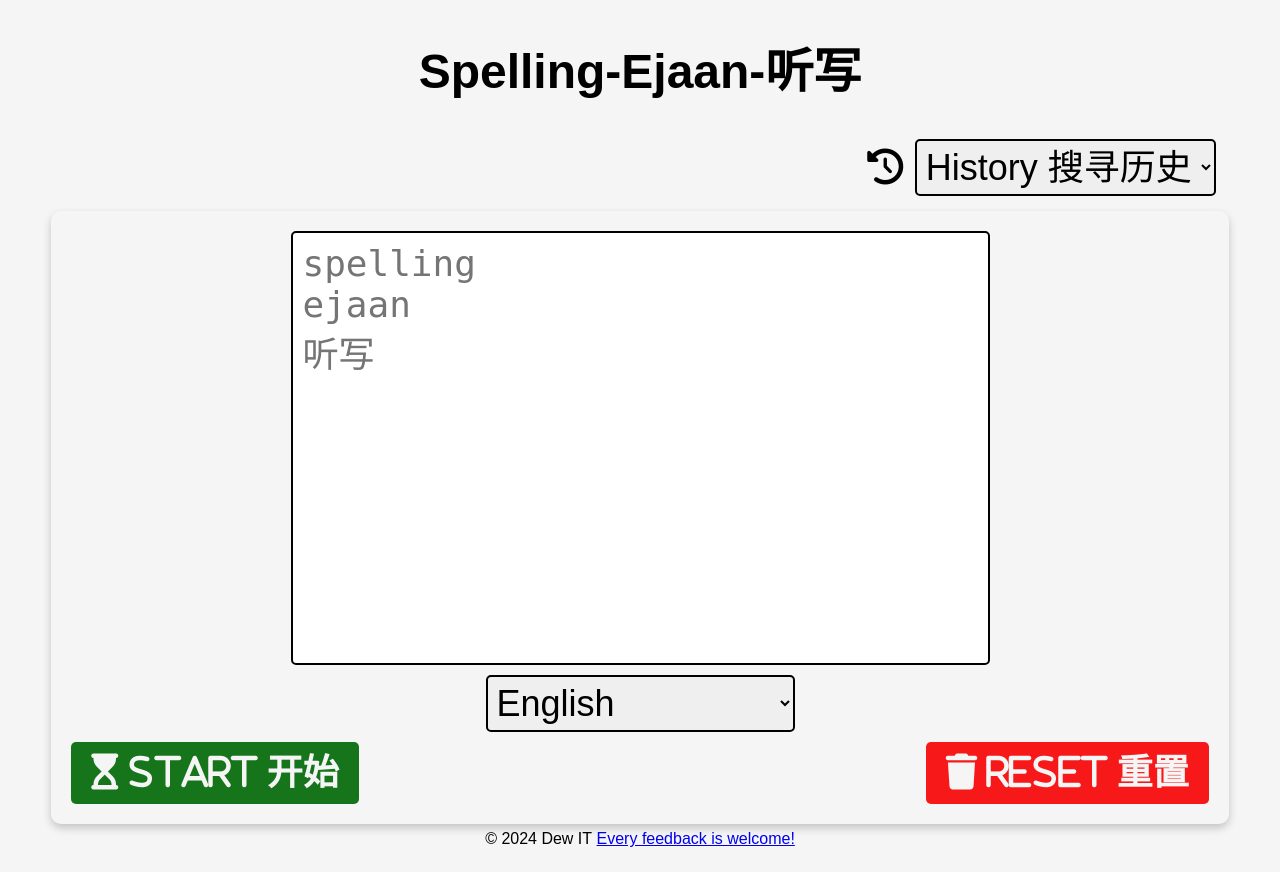
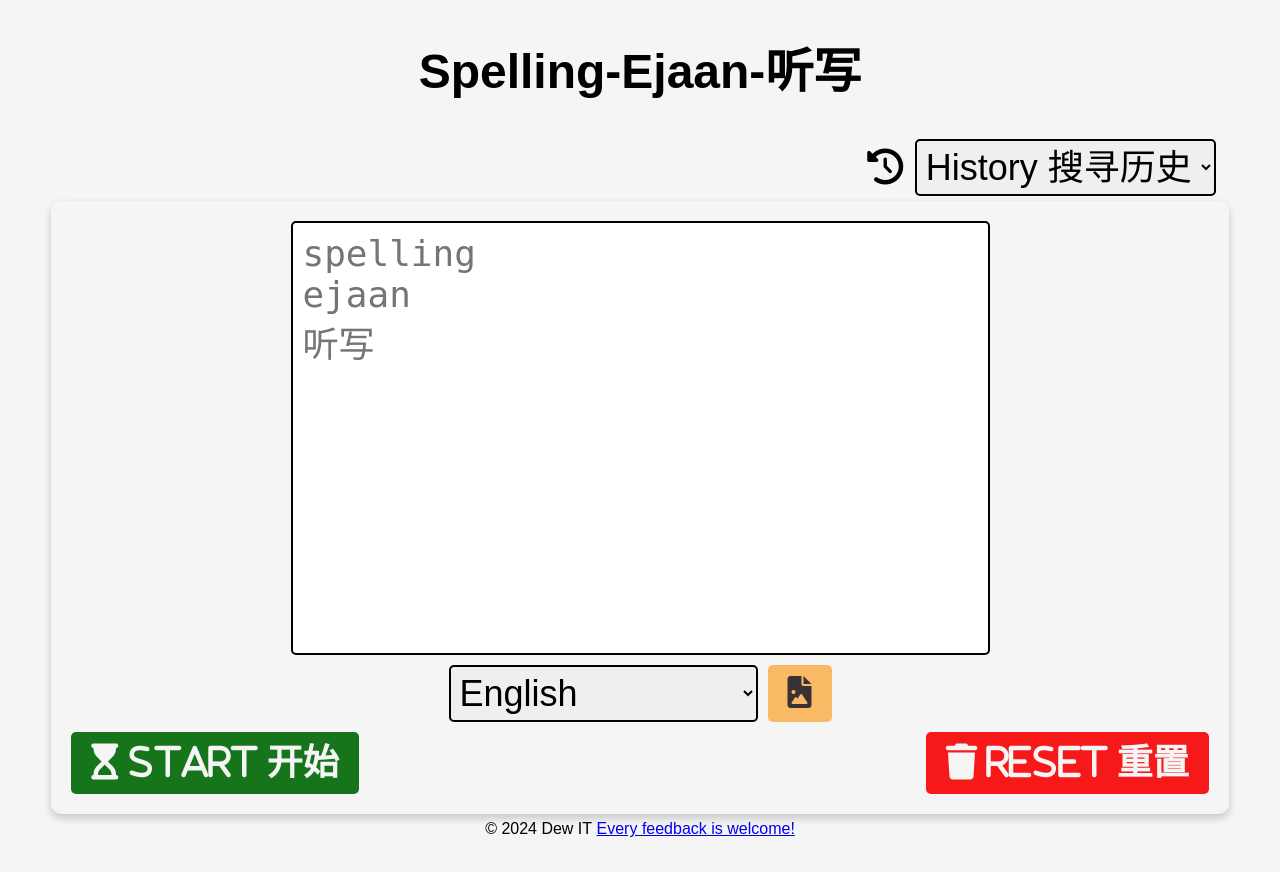
Before and after one commit to dewchan01/spell_eja, a Flask app: page / in a window 1280 px wide. After the commit the page ends 837 px from the top, so only its background shows below. Run offline with Flask 3, Linux system fonts and the light colour scheme.

Commit message:
roll out new feature: img to txt

```diff
--- a/app/api.py
+++ b/app/api.py
@@ -2,7 +2,11 @@
 from pypinyin import Style, pinyin
 from app import app
 from gtts import gTTS
+from PIL import Image
+
 import os
+import cv2
+import pytesseract
 
 words = []
 lang = None
@@ -61,5 +65,19 @@
     data = request.args.get('data')
     pinyin_result = pinyin(data)
     pinyin_text = ' '.join([''.join(item) for item in pinyin_result])
+    return jsonify({'pinyin': pinyin_text})
 
-    return jsonify({'pinyin': pinyin_text})
+@app.route('/ocr', methods=['POST'])
+def ocr_api():
+    if 'image' not in request.files:
+        return jsonify({'error': 'No image file provided\n没有提供图像文件'}), 400
+
+    image_file = request.files['image']
+    image_path = './app/static/images/uploaded_image.jpg'
+    image_file.save(image_path)
+    image = cv2.imread(image_path)
+    gray = cv2.cvtColor(image, cv2.COLOR_BGR2GRAY)
+    text = pytesseract.image_to_string(Image.fromarray(gray), lang='chi_sim')
+    os.remove(image_path)
+
+    return jsonify({'text': text})
--- a/app/templates/index.html
+++ b/app/templates/index.html
@@ -27,6 +27,12 @@
             box-shadow: 0 4px 8px rgba(0, 0, 0, 0.2);
         }
 
+        #options {
+            display: flex;
+            justify-content: center;
+            width: 100%;
+            margin-bottom: 10px;
+        }
         textarea {
             font-size: 36px;
             padding: 10px;
@@ -34,12 +40,11 @@
             resize: none;
             border: 2px solid #000000;
             border-radius: 5px;
+            position: relative;
         }
-
         select {
             font-size: 36px;
             padding: 5px;
-            margin-bottom: 10px;
             border: 2px solid #000000;
             border-radius: 5px;
         }
@@ -77,9 +82,19 @@
             color: #f5f5f5;
         }
 
-        #resetButton{
+        #resetButton {
             background-color: #f71919;
             color: #f5f5f5;
+        }
+
+        #ocrButton {
+            background-color: #fab965;
+            color: rgb(56, 50, 50);
+            border: none;
+            border-radius: 5px;
+            cursor: pointer;
+            margin-left: 10px;
+            font-size: 2rem;
         }
 
         #footer {
@@ -118,17 +133,47 @@
     </script>
     <form id="dictationForm" method="POST" action="/submit_words" onsubmit="submitWords(event)">
         <textarea name="words" id="words" cols="30" rows="10" placeholder="spelling&#10;ejaan&#10;听写"></textarea>
+        <div id="options">
             <select name="lang" id="lang">
                 <option value="en">English</option>
                 <option value="zh">中文</option>
                 <option value="ms">Bahasa Malaysia</option>
             </select>
+            <input type="file" id="image" accept="image/*" style="display: none;">
+            <button id="ocrButton" type="button"><i class="fa-solid fa-file-image"></i></button>
+        </div>
         <div id="buttons">
             <button type="submit" id="startButton"><i class="fa-solid fa-hourglass-start"> Start 开始</i></button>
             <button type="reset" id="resetButton"><i class="fa-solid fa-trash"> Reset 重置</i></button>
         </div>
     </form>
     <script>
+        document.getElementById('ocrButton').onclick = function () {
+            document.getElementById('image').click();
+        };
+
+        document.getElementById('image').onchange = async function () {
+            const formData = new FormData();
+            formData.append('image', this.files[0]);
+
+            try {
+                const response = await fetch('/ocr', {
+                    method: 'POST',
+                    body: formData
+                });
+
+                const result = await response.json();
+                if (result.text) {
+                    document.getElementById('words').value = result.text;
+                } else {
+                    alert('Error: ' + (result.error || 'Unknown error'));
+                }
+            } catch (error) {
+                alert('Error processing the OCR request.');
+                console.error('Error:', error);
+            }
+        };
+
         const storedData = localStorage.getItem('dictationForm');
         if (storedData) {
             const data = JSON.parse(storedData);
```
Also changed, not shown: app/static/images/test.jpg (added). Lines whose indentation alone changed are shown as unchanged.
